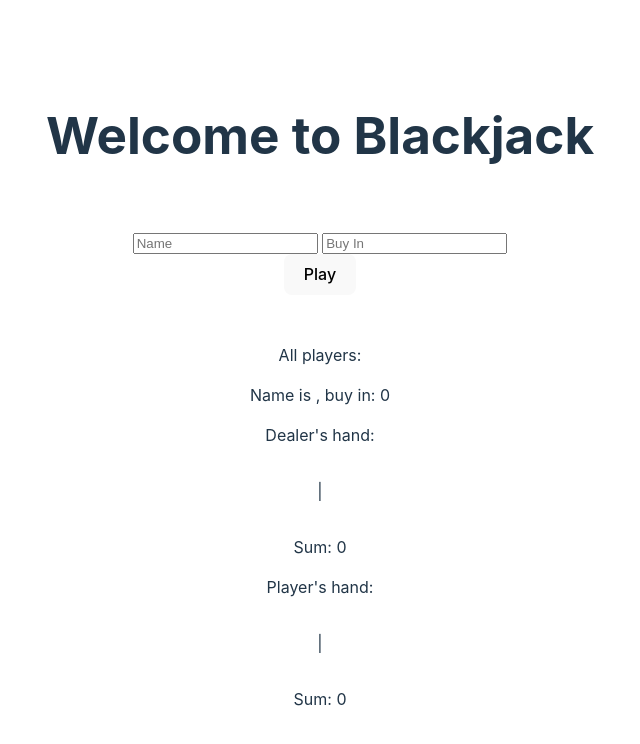
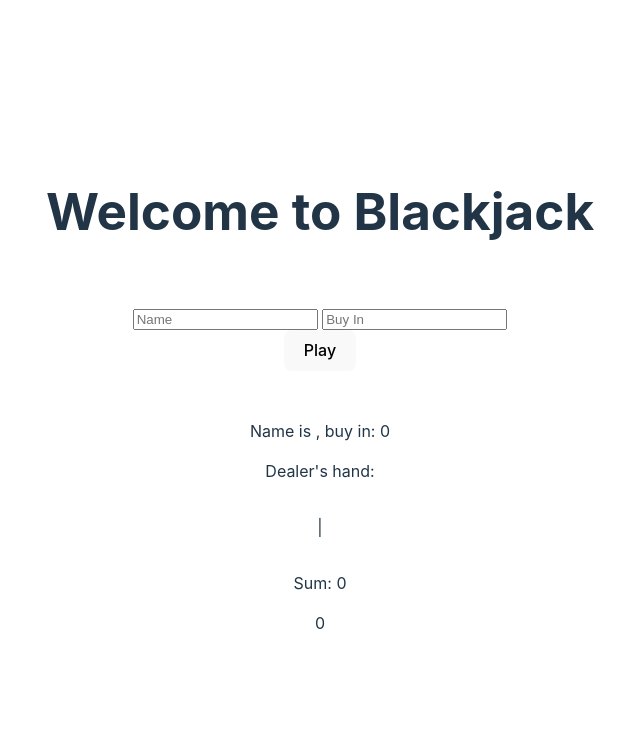
Before and after one commit to DanchoAtanasov/blackjack, a Svelte app in the folder uiclient/: page / in a window 1280 px wide. Shown: the top 744 px of the page, without its empty margins (320-960 px from the left). Built offline with nearby package versions, Linux system fonts and the light colour scheme.

Commit message:
Fix wrong player name list
Changed ui to display each player

```diff
--- a/uiclient/src/App.svelte
+++ b/uiclient/src/App.svelte
@@ -35,12 +35,6 @@
     <HitButton on:hit={sendHit}/>
     <StandButton on:stand={sendStand}/>
   {/if}
-  <p>All players:</p>
-  <div>
-    {#each $playersStore as player}
-      {player}
-    {/each}
-  </div>
 
   <p>Name is {$name}, buy in: {$buyin}</p>
   <p>Dealer's hand:</p>
@@ -51,13 +45,16 @@
     <p>Sum: {$dealerHandStore.sum}</p>
   </div>
 
-  <p>Player's hand:</p>
+  <p>{$playersStore.length}</p>
+  {#each $playersStore as player}
+    <p>{player}'s hand:</p>
     <div>
       {#each $playerHandStore.cards as playerCard}
         <p class="inline-block">{playerCard.ValueStr} {playerCard.Suit} | </p>
       {/each}
       <p>Sum: {$playerHandStore.sum}</p>
     </div>
+  {/each}
 
 </main>
 
```
Also changed, not shown: 1 other file (tests, documents, lock files or other folders). Lines whose indentation alone changed are shown as unchanged.
